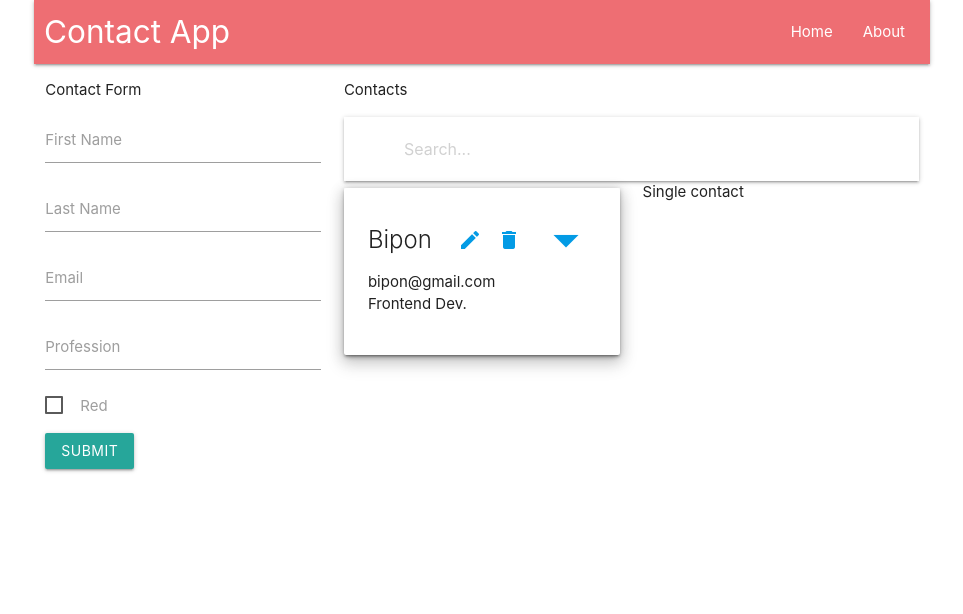
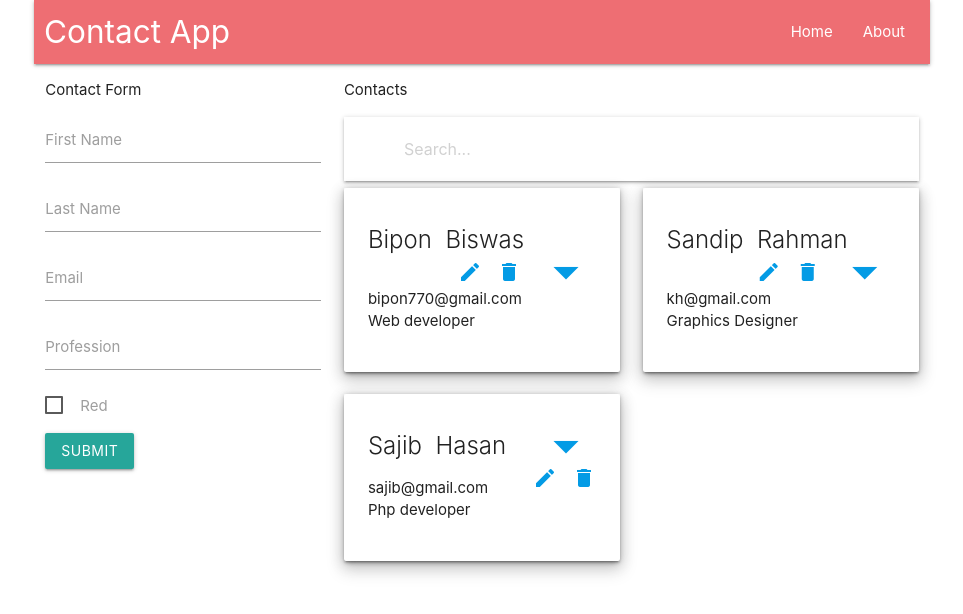
Before and after one commit to bipon68/react-practice, a React (Vite) app: page / in a window 1280 px wide. Shown: the top 614 px of the page, without its empty margins (158-1121 px from the left). Built offline with nearby package versions, Linux system fonts and the light colour scheme.

Commit message:
contact dynamically

```diff
--- a/src/components/App.js
+++ b/src/components/App.js
@@ -15,13 +15,43 @@ console.log("ReactDOM : ", ReactDOM);
 //Typechecking With PropTypes - https://reactjs.org/docs/typechecking-with-proptypes.html
 
 class App extends Component {
+  state = {
+    contacts: [
+      {
+        id: 1,
+        firstName: 'Bipon',
+        lastName: 'Biswas',
+        email: 'bipon770@gmail.com',
+        profession: 'Web developer',
+        selectedValue: 'personal'
+      },
+      {
+        id: 2,
+        firstName: 'Sandip',
+        lastName: 'Rahman',
+        email: 'kh@gmail.com',
+        profession: 'Graphics Designer',
+        selectedValue: 'professional'
+      },
+      {
+        id: 3,
+        firstName: 'Sajib',
+        lastName: 'Hasan',
+        email: 'sajib@gmail.com',
+        profession: 'Php developer',
+        selectedValue: 'personal'
+      }
+    ],
+    selectedContact: null
+  }
+
   render(){
     return(
       <div className="container">
           <Header />
           <div className="row">
             <div class="col s4"><ContactForm /></div>
-            <div class="col s8"><Contacts /></div>
+            <div class="col s8"><Contacts contacts={this.state.contacts} /></div>
           </div>
       </div>
       // <Counter count={10} />
--- a/src/components/Contact.js
+++ b/src/components/Contact.js
@@ -8,12 +8,14 @@ export default class Contact extends Component {
 
 
     render() {
+        const { id, firstName, lastName, email, profession } = this.props.contact;
         return (
-            <div className='row'>
-                <div className='col s6'>
-                <div className='card'>
+
+            <div className='card'>
                     <div className='card-content z-depth-3'>
-                        <h6 className='card-title'>Bipon
+                        <h6 className='card-title'>
+                            {firstName} &nbsp;
+                            {lastName}
                         <a href='#!' onClick={this.handleToggleContact}>
                         <i className='material-icons medium right'>
                           {this.state.toggleContact ? 'arrow_drop_up' : 'arrow_drop_down'}
@@ -27,16 +29,11 @@ export default class Contact extends Component {
                       </a>
                         </h6>
                         <ul>
-                            <li>bipon@gmail.com</li>
-                            <li>Frontend Dev.</li>
+                            <li>{email}</li>
+                            <li>{profession}</li>
                         </ul>
                     </div>
               </div>
-                </div>
-                <div className='col s6'>
-                    Single contact
-                </div>
-            </div>
         )
     }
 }
--- a/src/components/Contacts.js
+++ b/src/components/Contacts.js
@@ -3,12 +3,24 @@ import SearchInput from './SearchInput';
 import Contact from './Contact';
 
  class Contacts extends Component {
+
     render() {
+        console.log(this.props)
         return (
             <React.Fragment>
                 <p>Contacts</p>
                 <SearchInput />
-                <Contact />
+                <div className='row'>
+                    {
+                        this.props.contacts.map(contact => (
+                            <div className='col s6' key={contact.id}>
+                                <Contact contact={contact}/>
+                            </div>
+                        ))
+                    }
+
+                </div>
+
             </React.Fragment>
         )
     }
```
